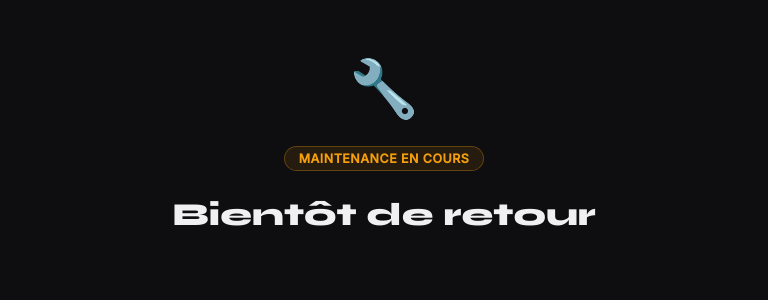
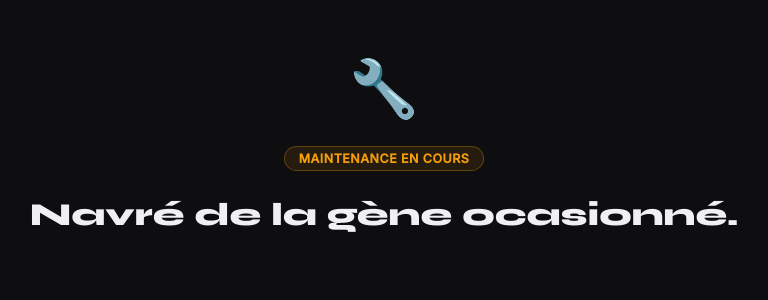
Before and after one commit to Marcusjgds/BeauFort.3, a Flask app: template beaufort_deploy/templates/maintenance.html in a window 1280 px wide. Shown: the part 250-550 px from the top of the page, without its empty margins (256-1024 px from the left). Run offline with Flask 3, Linux system fonts and the light colour scheme; the template is opened without the code that fills it, so the values that code supplies are empty; data comes from the database, SQL or seed files in the repository; some libraries are stand-ins or nearby versions.

Commit message:
Update maintenance.html

```diff
--- a/beaufort_deploy/templates/maintenance.html
+++ b/beaufort_deploy/templates/maintenance.html
@@ -2,7 +2,7 @@
 <html lang="fr">
 <head>
 <meta charset="UTF-8"><meta name="viewport" content="width=device-width, initial-scale=1.0">
-<title>Maintenance — Boutique de BeauFort</title>
+<title>Maintenance — BeauFort</title>
 <link href="https://fonts.googleapis.com/css2?family=Syne:wght@700;800&family=Inter:wght@400;500&display=swap" rel="stylesheet">
 <style>
 *{box-sizing:border-box;margin:0;padding:0}
@@ -17,7 +17,7 @@ p{color:#888891;font-size:1rem;max-width:400px;line-height:1.6;}
 <div>
   <div class="icon">🔧</div>
   <div class="badge">Maintenance en cours</div>
-  <h1>Bientôt de retour</h1>
+  <h1>Navré de la gène ocasionné.</h1>
   <p>{{ msg }}</p>
 </div>
 </body>
```
